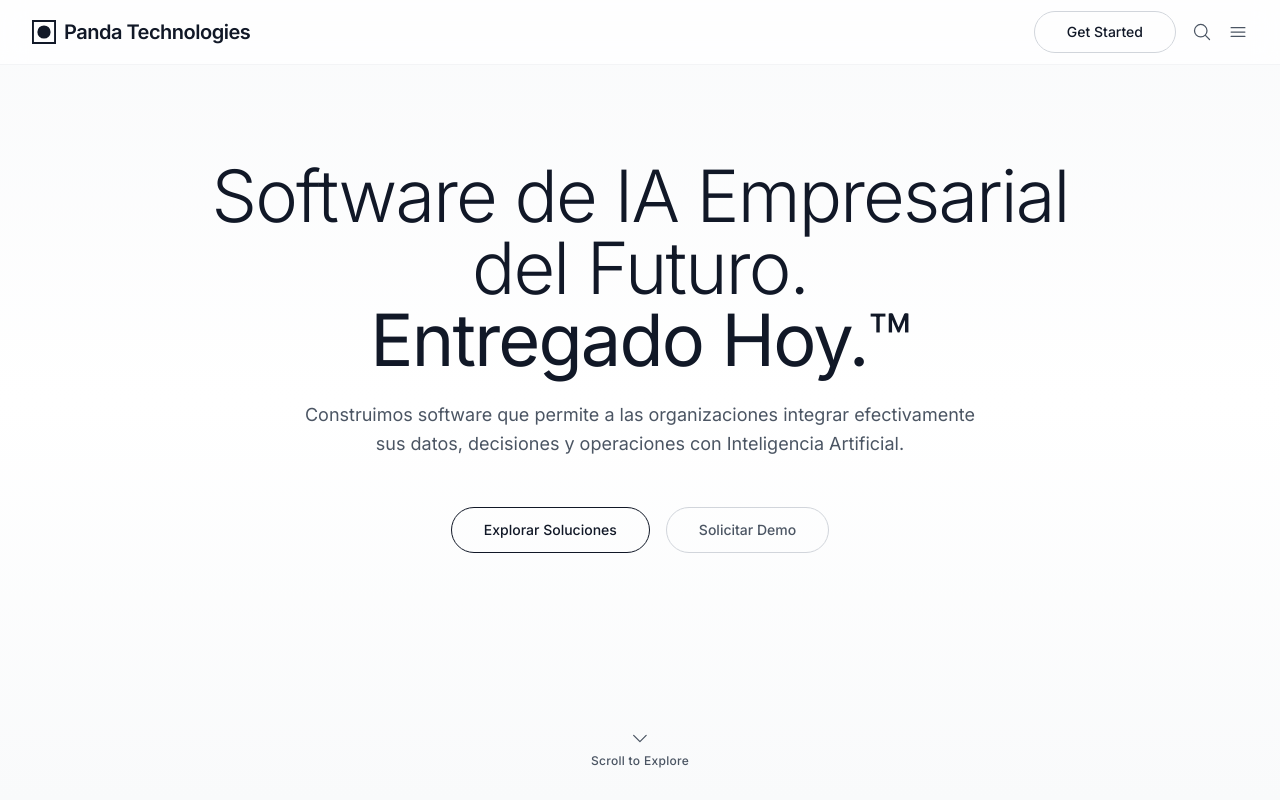
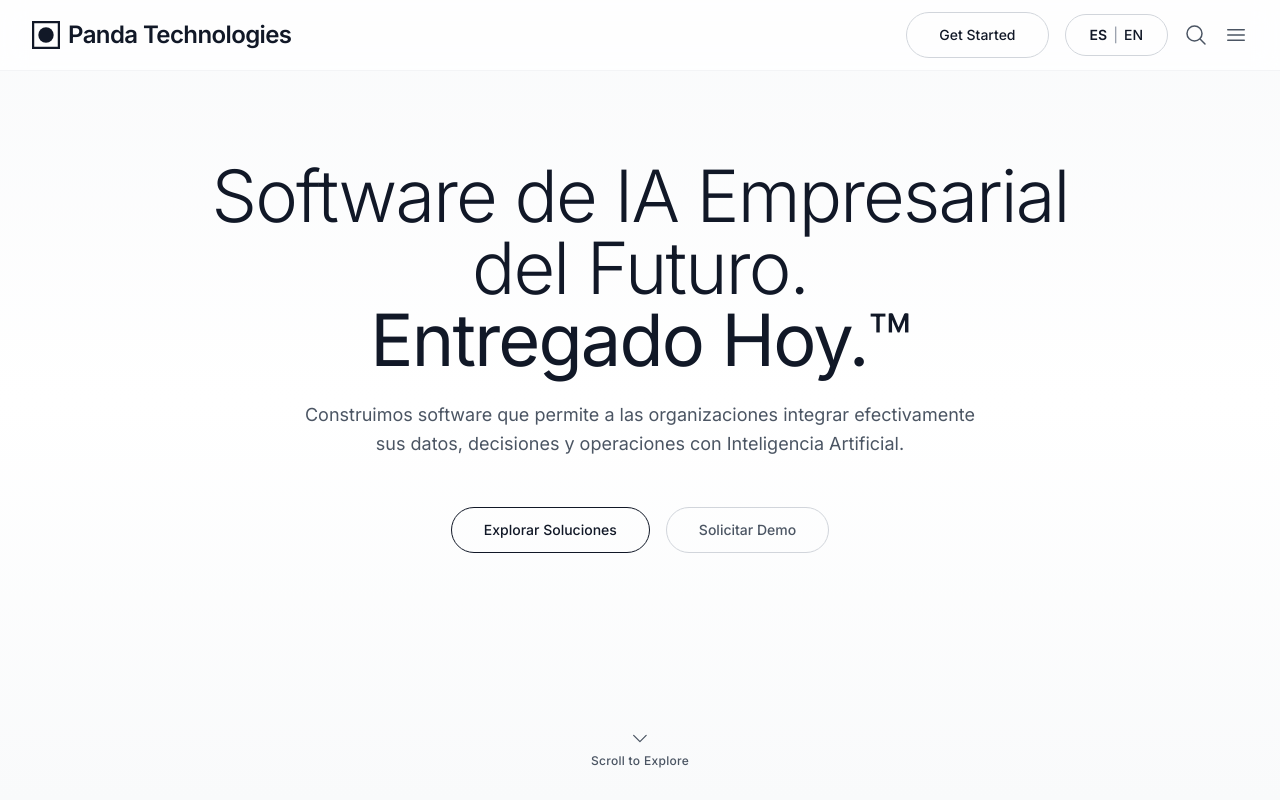
Before and after one commit to DabtcAvila/Panda, a Next.js app in the folder frontend/: page / in a window 1280 px wide. Shown: the top 800 px of the page. Built offline with nearby package versions, Linux system fonts and the light colour scheme.

Commit message:
updt language es,en

```diff
--- a/frontend/package.json
+++ b/frontend/package.json
@@ -31,6 +31,7 @@
     "date-fns": "^3.6.0",
     "framer-motion": "^11.3.19",
     "next": "14.2.5",
+    "next-intl": "^4.3.5",
     "react": "^18.3.1",
     "react-dom": "^18.3.1",
     "react-hook-form": "^7.52.1",
--- a/frontend/src/app/layout.tsx
+++ b/frontend/src/app/layout.tsx
@@ -1,6 +1,7 @@
 import type { Metadata, Viewport } from 'next';
 import { Inter } from 'next/font/google';
 import '@/styles/globals.css';
+import { LanguageProvider } from '@/contexts/LanguageContext';
 
 const inter = Inter({ subsets: ['latin'] });
 
@@ -64,7 +65,9 @@ export default function RootLayout({
   return (
     <html lang="es" suppressHydrationWarning>
       <body className={inter.className}>
-        {children}
+        <LanguageProvider>
+          {children}
+        </LanguageProvider>
       </body>
     </html>
   );
--- a/frontend/src/app/page.tsx
+++ b/frontend/src/app/page.tsx
@@ -2,8 +2,10 @@
 
 import { motion } from 'framer-motion';
 import { MagnifyingGlassIcon, Bars3Icon, ChevronDownIcon } from '@heroicons/react/24/outline';
+import { useLanguage } from '@/contexts/LanguageContext';
 
 export default function HomePage() {
+  const { locale, messages, changeLocale } = useLanguage();
   const fadeIn = {
     initial: { opacity: 0, y: 20 },
     animate: { opacity: 1, y: 0 },
@@ -23,12 +25,12 @@ export default function HomePage() {
       {/* Navbar */}
       <nav className="fixed top-0 z-50 w-full border-b border-gray-100 bg-white/80 backdrop-blur-md">
         <div className="mx-auto max-w-7xl px-6 lg:px-8">
-          <div className="flex h-16 items-center justify-between">
+          <div className="flex h-[70px] items-center justify-between">
             <div className="flex items-center">
               <svg
                 xmlns="http://www.w3.org/2000/svg"
                 viewBox="0 0 100 100"
-                className="h-6 w-6 mr-2"
+                className="h-7 w-7 mr-2"
                 aria-label="Panda Technologies Logo"
               >
                 <path
@@ -43,19 +45,27 @@ export default function HomePage() {
                   className="fill-gray-900"
                 />
               </svg>
-              <span className="text-xl font-semibold tracking-tight text-gray-900">
-                Panda Technologies
+              <span className="text-2xl font-semibold tracking-tight text-gray-900">
+                {messages.navbar.company}
               </span>
             </div>
             <div className="flex items-center space-x-4">
-              <button className="rounded-full border border-gray-300 px-8 py-2.5 text-sm font-medium text-gray-900 transition-all hover:border-gray-900">
+              <button className="rounded-full border border-gray-300 px-8 py-3 text-sm font-medium text-gray-900 transition-all hover:border-gray-900">
                 Get Started
               </button>
-              <button className="text-gray-600 transition-colors hover:text-gray-900">
-                <MagnifyingGlassIcon className="h-5 w-5" />
+              <button
+                onClick={() => changeLocale(locale === 'es' ? 'en' : 'es')}
+                className="flex items-center rounded-full border border-gray-300 px-6 py-2.5 text-sm font-medium text-gray-900 transition-all hover:border-gray-900"
+              >
+                <span className={`${locale === 'es' ? 'font-semibold' : ''}`}>ES</span>
+                <span className="mx-1.5 text-gray-400">|</span>
+                <span className={`${locale === 'en' ? 'font-semibold' : ''}`}>EN</span>
               </button>
               <button className="text-gray-600 transition-colors hover:text-gray-900">
-                <Bars3Icon className="h-5 w-5" />
+                <MagnifyingGlassIcon className="h-6 w-6" />
+              </button>
+              <button className="text-gray-600 transition-colors hover:text-gray-900">
+                <Bars3Icon className="h-6 w-6" />
               </button>
             </div>
           </div>
@@ -75,16 +85,15 @@ export default function HomePage() {
               className="text-5xl font-light tracking-tight text-gray-900 sm:text-6xl lg:text-7xl"
               variants={fadeIn}
             >
-              Software de IA Empresarial del Futuro.
-              <span className="block font-normal">Entregado Hoy.™</span>
+              {messages.hero.title}
+              <span className="block font-normal">{messages.hero.titleHighlight}</span>
             </motion.h1>
 
             <motion.p
               className="mx-auto mt-8 max-w-2xl text-lg leading-relaxed text-gray-600"
               variants={fadeIn}
             >
-              Construimos software que permite a las organizaciones integrar efectivamente
-              sus datos, decisiones y operaciones con Inteligencia Artificial.
+              {messages.hero.description}
             </motion.p>
 
             <motion.div
@@ -92,11 +101,11 @@ export default function HomePage() {
               variants={fadeIn}
             >
               <button className="group relative overflow-hidden rounded-full border border-gray-900 px-8 py-3 text-sm font-medium text-gray-900 transition-all hover:text-white">
-                <span className="relative z-10">Explorar Soluciones</span>
+                <span className="relative z-10">{messages.hero.exploreButton}</span>
                 <div className="absolute inset-0 -z-10 bg-gray-900 transition-transform duration-300 ease-out scale-x-0 group-hover:scale-x-100 origin-left" />
               </button>
               <button className="rounded-full border border-gray-300 px-8 py-3 text-sm font-medium text-gray-600 transition-all hover:border-gray-900 hover:text-gray-900">
-                Solicitar Demo
+                {messages.hero.demoButton}
               </button>
             </motion.div>
           </motion.div>
@@ -136,10 +145,10 @@ export default function HomePage() {
             transition={{ duration: 0.6 }}
           >
             <h2 className="text-3xl font-light tracking-tight text-gray-900 sm:text-4xl">
-              Capacidades Core
+              {messages.services.title}
             </h2>
             <p className="mt-4 text-lg text-gray-600">
-              Tecnología avanzada diseñada para impulsar resultados empresariales tangibles
+              {messages.services.subtitle}
             </p>
           </motion.div>
 
@@ -156,15 +165,13 @@ export default function HomePage() {
             >
               <div className="mb-4 h-px w-12 bg-gray-900" />
               <h3 className="text-lg font-medium text-gray-900">
-                IA para Decisiones
+                {messages.services.aiDecisions.title}
               </h3>
               <p className="mt-4 text-sm leading-relaxed text-gray-600">
-                Algoritmos de aprendizaje profundo que analizan patrones complejos
-                para proporcionar insights accionables y recomendaciones estratégicas
-                en tiempo real.
+                {messages.services.aiDecisions.description}
               </p>
               <button className="mt-6 text-sm font-medium text-gray-900 hover:text-gray-600 transition-colors">
-                Aprender más →
+                {messages.services.learnMore}
               </button>
             </motion.div>
 
@@ -174,15 +181,13 @@ export default function HomePage() {
             >
               <div className="mb-4 h-px w-12 bg-gray-900" />
               <h3 className="text-lg font-medium text-gray-900">
-                Automatización Inteligente
+                {messages.services.automation.title}
               </h3>
               <p className="mt-4 text-sm leading-relaxed text-gray-600">
-                Sistemas autónomos que optimizan flujos de trabajo, reducen errores
-                operativos y liberan recursos humanos para tareas de mayor valor
-                estratégico.
+                {messages.services.automation.description}
               </p>
               <button className="mt-6 text-sm font-medium text-gray-900 hover:text-gray-600 transition-colors">
-                Aprender más →
+                {messages.services.learnMore}
               </button>
             </motion.div>
 
@@ -192,15 +197,13 @@ export default function HomePage() {
             >
               <div className="mb-4 h-px w-12 bg-gray-900" />
               <h3 className="text-lg font-medium text-gray-900">
-                Análisis Predictivo
+                {messages.services.predictive.title}
               </h3>
               <p className="mt-4 text-sm leading-relaxed text-gray-600">
-                Modelos estadísticos avanzados que anticipan tendencias del mercado,
-                comportamiento del cliente y oportunidades de crecimiento con precisión
-                excepcional.
+                {messages.services.predictive.description}
               </p>
               <button className="mt-6 text-sm font-medium text-gray-900 hover:text-gray-600 transition-colors">
-                Aprender más →
+                {messages.services.learnMore}
               </button>
             </motion.div>
           </motion.div>
@@ -217,13 +220,13 @@ export default function HomePage() {
           transition={{ duration: 0.6 }}
         >
           <h2 className="text-3xl font-light tracking-tight text-gray-900">
-            Comienza tu transformación digital
+            {messages.cta.title}
           </h2>
           <p className="mt-4 text-lg text-gray-600">
-            Únete a las empresas líderes que confían en nuestra tecnología
+            {messages.cta.subtitle}
           </p>
           <button className="mt-8 rounded-full bg-gray-900 px-8 py-3 text-sm font-medium text-white transition-all hover:bg-gray-800">
-            Programar Consulta
+            {messages.cta.button}
           </button>
         </motion.div>
       </section>
@@ -234,21 +237,21 @@ export default function HomePage() {
           <div className="flex flex-col items-center justify-between gap-6 sm:flex-row">
             <div className="flex flex-col items-center sm:items-start">
               <span className="text-lg font-semibold text-gray-900">
-                Panda Technologies
+                {messages.footer.company}
               </span>
               <p className="mt-2 text-sm text-gray-600">
-                © 2024 Panda Technologies. Todos los derechos reservados.
+                {messages.footer.rights}
               </p>
             </div>
             <div className="flex space-x-6">
               <button className="text-sm text-gray-600 hover:text-gray-900">
-                Privacidad
+                {messages.footer.privacy}
               </button>
               <button className="text-sm text-gray-600 hover:text-gray-900">
-                Términos
+                {messages.footer.terms}
               </button>
               <button className="text-sm text-gray-600 hover:text-gray-900">
-                Cookies
+                {messages.footer.cookies}
               </button>
             </div>
           </div>
--- /dev/null
+++ b/frontend/src/contexts/LanguageContext.tsx
@@ -0,0 +1,104 @@
+'use client';
+
+import React, { createContext, useContext, useState, useEffect, useCallback } from 'react';
+import esMessages from '@/locales/es.json';
+import enMessages from '@/locales/en.json';
+
+type Locale = 'es' | 'en';
+
+interface Messages {
+  navbar: {
+    company: string;
+  };
+  hero: {
+    title: string;
+    titleHighlight: string;
+    description: string;
+    exploreButton: string;
+    demoButton: string;
+  };
+  services: {
+    title: string;
+    subtitle: string;
+    aiDecisions: {
+      title: string;
+      description: string;
+    };
+    automation: {
+      title: string;
+      description: string;
+    };
+    predictive: {
+      title: string;
+      description: string;
+    };
+    learnMore: string;
+  };
+  cta: {
+    title: string;
+    subtitle: string;
+    button: string;
+  };
+  footer: {
+    company: string;
+    rights: string;
+    privacy: string;
+    terms: string;
+    cookies: string;
+  };
+}
+
+interface LanguageContextType {
+  locale: Locale;
+  messages: Messages;
+  changeLocale: (newLocale: Locale) => void;
+}
+
+const LanguageContext = createContext<LanguageContextType | undefined>(undefined);
+
+const messagesMap: Record<Locale, Messages> = {
+  es: esMessages as Messages,
+  en: enMessages as Messages,
+};
+
+const STORAGE_KEY = 'panda-locale';
+
+export function LanguageProvider({ children }: { children: React.ReactNode }) {
+  const [locale, setLocale] = useState<Locale>('es');
+  const [messages, setMessages] = useState<Messages>(messagesMap.es);
+  const [isClient, setIsClient] = useState(false);
+
+  // Load locale from localStorage on mount (client-side only)
+  useEffect(() => {
+    setIsClient(true);
+    if (typeof window !== 'undefined') {
+      const savedLocale = localStorage.getItem(STORAGE_KEY) as Locale;
+      if (savedLocale && (savedLocale === 'es' || savedLocale === 'en')) {
+        setLocale(savedLocale);
+        setMessages(messagesMap[savedLocale]);
+      }
+    }
+  }, []);
+
+  const changeLocale = useCallback((newLocale: Locale) => {
+    setLocale(newLocale);
+    setMessages(messagesMap[newLocale]);
+    if (typeof window !== 'undefined') {
+      localStorage.setItem(STORAGE_KEY, newLocale);
+    }
+  }, []);
+
+  return (
+    <LanguageContext.Provider value={{ locale, messages, changeLocale }}>
+      {children}
+    </LanguageContext.Provider>
+  );
+}
+
+export function useLanguage() {
+  const context = useContext(LanguageContext);
+  if (context === undefined) {
+    throw new Error('useLanguage must be used within a LanguageProvider');
+  }
+  return context;
+}
--- /dev/null
+++ b/frontend/src/locales/en.json
@@ -0,0 +1,41 @@
+{
+  "navbar": {
+    "company": "Panda Technologies"
+  },
+  "hero": {
+    "title": "Enterprise AI Software from the Future.",
+    "titleHighlight": "Delivered Today.™",
+    "description": "We build software that enables organizations to effectively integrate their data, decisions, and operations with Artificial Intelligence.",
+    "exploreButton": "Explore Solutions",
+    "demoButton": "Request Demo"
+  },
+  "services": {
+    "title": "Core Capabilities",
+    "subtitle": "Advanced technology designed to drive tangible business results",
+    "aiDecisions": {
+      "title": "AI for Decisions",
+      "description": "Deep learning algorithms that analyze complex patterns to provide actionable insights and strategic recommendations in real-time."
+    },
+    "automation": {
+      "title": "Intelligent Automation",
+      "description": "Autonomous systems that optimize workflows, reduce operational errors, and free up human resources for higher strategic value tasks."
+    },
+    "predictive": {
+      "title": "Predictive Analytics",
+      "description": "Advanced statistical models that anticipate market trends, customer behavior, and growth opportunities with exceptional precision."
+    },
+    "learnMore": "Learn more →"
+  },
+  "cta": {
+    "title": "Start your digital transformation",
+    "subtitle": "Join leading companies that trust our technology",
+    "button": "Schedule Consultation"
+  },
+  "footer": {
+    "company": "Panda Technologies",
+    "rights": "© 2024 Panda Technologies. All rights reserved.",
+    "privacy": "Privacy",
+    "terms": "Terms",
+    "cookies": "Cookies"
+  }
+}
--- /dev/null
+++ b/frontend/src/locales/es.json
@@ -0,0 +1,41 @@
+{
+  "navbar": {
+    "company": "Panda Technologies"
+  },
+  "hero": {
+    "title": "Software de IA Empresarial del Futuro.",
+    "titleHighlight": "Entregado Hoy.™",
+    "description": "Construimos software que permite a las organizaciones integrar efectivamente sus datos, decisiones y operaciones con Inteligencia Artificial.",
+    "exploreButton": "Explorar Soluciones",
+    "demoButton": "Solicitar Demo"
+  },
+  "services": {
+    "title": "Capacidades Core",
+    "subtitle": "Tecnología avanzada diseñada para impulsar resultados empresariales tangibles",
+    "aiDecisions": {
+      "title": "IA para Decisiones",
+      "description": "Algoritmos de aprendizaje profundo que analizan patrones complejos para proporcionar insights accionables y recomendaciones estratégicas en tiempo real."
+    },
+    "automation": {
+      "title": "Automatización Inteligente",
+      "description": "Sistemas autónomos que optimizan flujos de trabajo, reducen errores operativos y liberan recursos humanos para tareas de mayor valor estratégico."
+    },
+    "predictive": {
+      "title": "Análisis Predictivo",
+      "description": "Modelos estadísticos avanzados que anticipan tendencias del mercado, comportamiento del cliente y oportunidades de crecimiento con precisión excepcional."
+    },
+    "learnMore": "Aprender más →"
+  },
+  "cta": {
+    "title": "Comienza tu transformación digital",
+    "subtitle": "Únete a las empresas líderes que confían en nuestra tecnología",
+    "button": "Programar Consulta"
+  },
+  "footer": {
+    "company": "Panda Technologies",
+    "rights": "© 2024 Panda Technologies. Todos los derechos reservados.",
+    "privacy": "Privacidad",
+    "terms": "Términos",
+    "cookies": "Cookies"
+  }
+}
```
Also changed, not shown: frontend/src/i18n.ts (added, +16 -0 lines), 2 other files (tests, documents, lock files or other folders).
